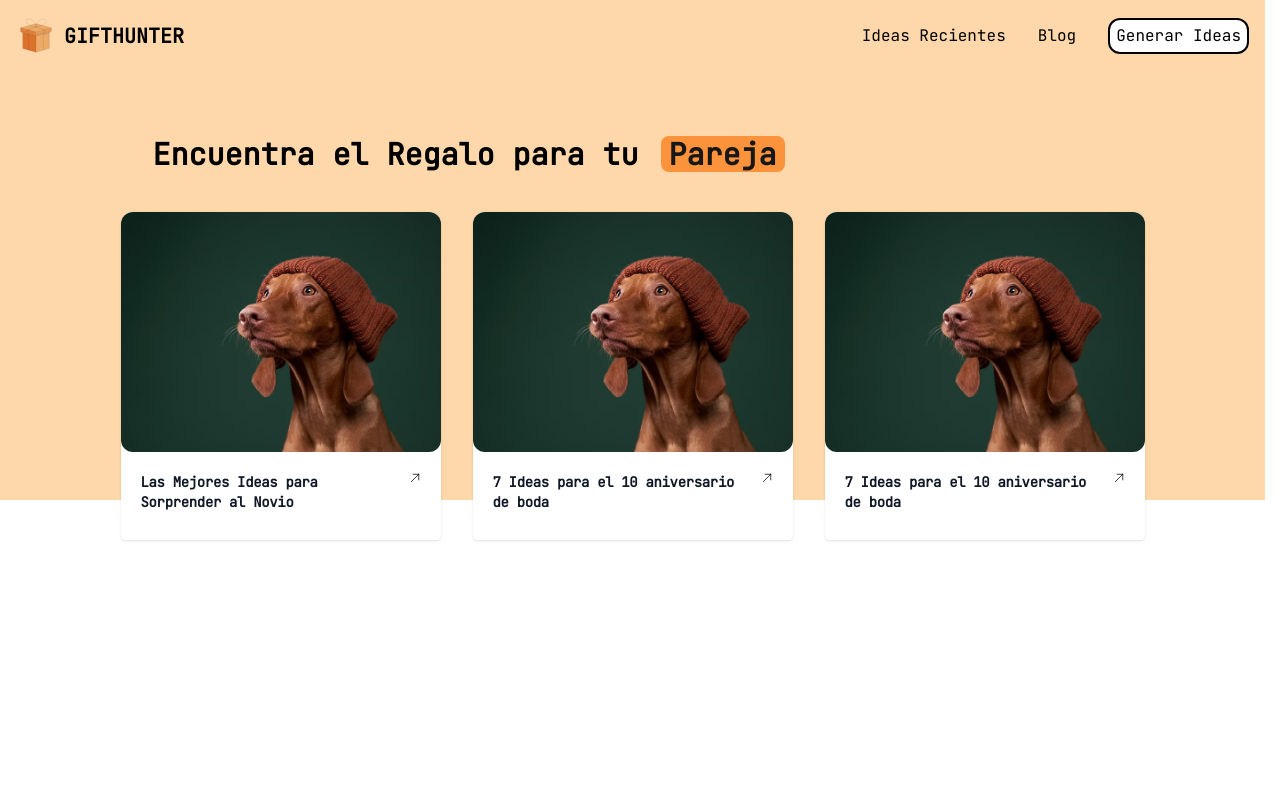
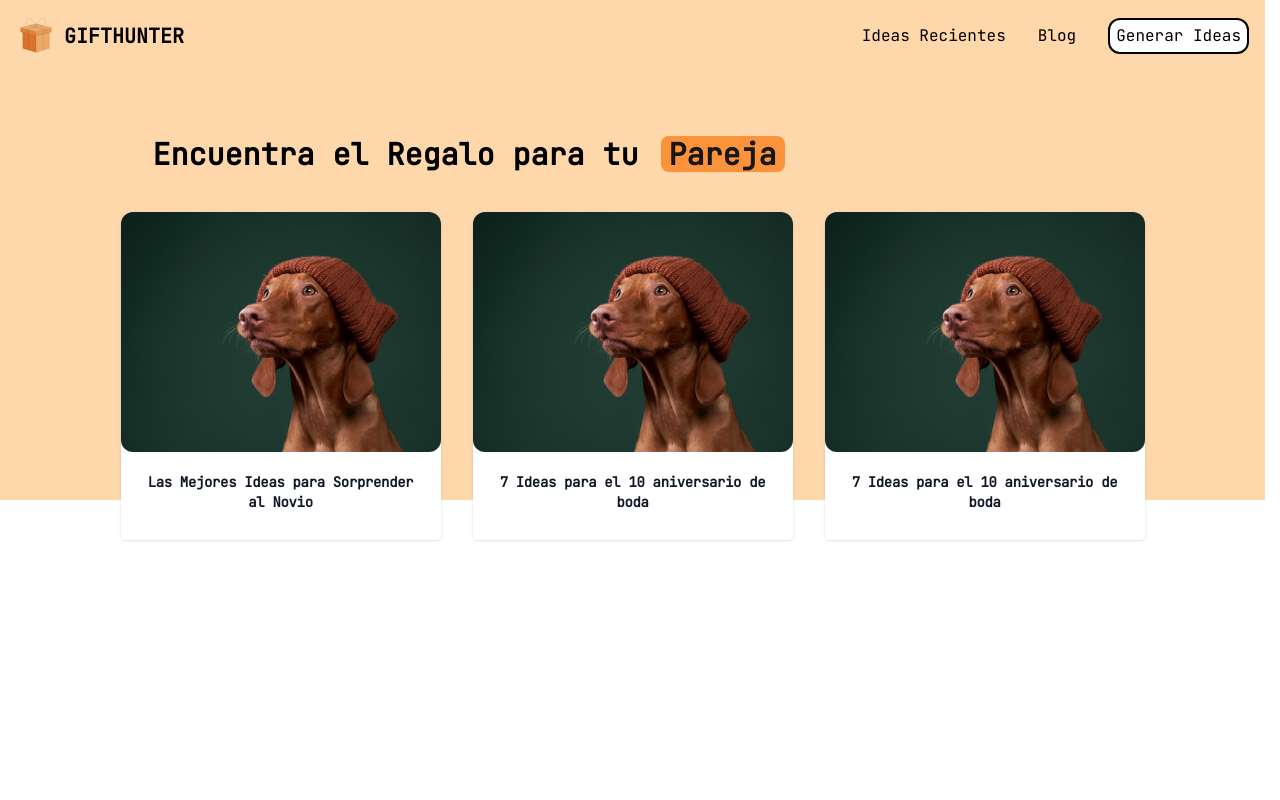
Before and after one commit to sergitejada/MiduVercelHackathon, a Next.js app: page /blog in a window 1280 px wide. Shown: the top 800 px of the page. Built offline with nearby package versions, Linux system fonts and the light colour scheme.

Commit message:
modificar card article

```diff
--- a/src/components/ui/card-article.tsx
+++ b/src/components/ui/card-article.tsx
@@ -12,30 +12,16 @@ interface Props {
 
 export default function CardArticle({ src, title, description, link }: Props) {
 	return (
-		<div className="max-w-xs rounded rounded-t-xl bg-white p-0 shadow">
-			<Image src={src} alt={""} width={320} height={320} className="rounded-xl" />
+		<div className="max-w-xs rounded rounded-t-xl bg-white p-0 shadow transition-transform hover:scale-105">
+			<Link href={link} className="transition-transform hover:scale-105">
+				<Image src={src} alt={title} width={320} height={320} className="rounded-xl" />
 
-			<div className="p-5">
-				<div className="flex gap-2">
-					<a href="#">
-						<h3 className="mb-2 text-sm font-bold tracking-tight text-gray-900">{title}</h3>
-					</a>
-					<Link href={link}>
-						<svg
-							xmlns="http://www.w3.org/2000/svg"
-							fill="none"
-							viewBox="0 0 24 24"
-							strokeWidth="1.5"
-							stroke="currentColor"
-							className="size-3"
-						>
-							<path strokeLinecap="round" strokeLinejoin="round" d="m4.5 19.5 15-15m0 0H8.25m11.25 0v11.25" />
-						</svg>
-					</Link>
+				<div className="p-5">
+					<div className="flex gap-2">
+						<h3 className="mb-2 text-center text-sm font-bold tracking-tight text-gray-900">{title}</h3>
+					</div>
 				</div>
-
-				{/* <p className="mb-3 line-clamp-3 text-xs font-normal text-gray-700">{description}</p> */}
-			</div>
+			</Link>
 		</div>
 	)
 }
```
